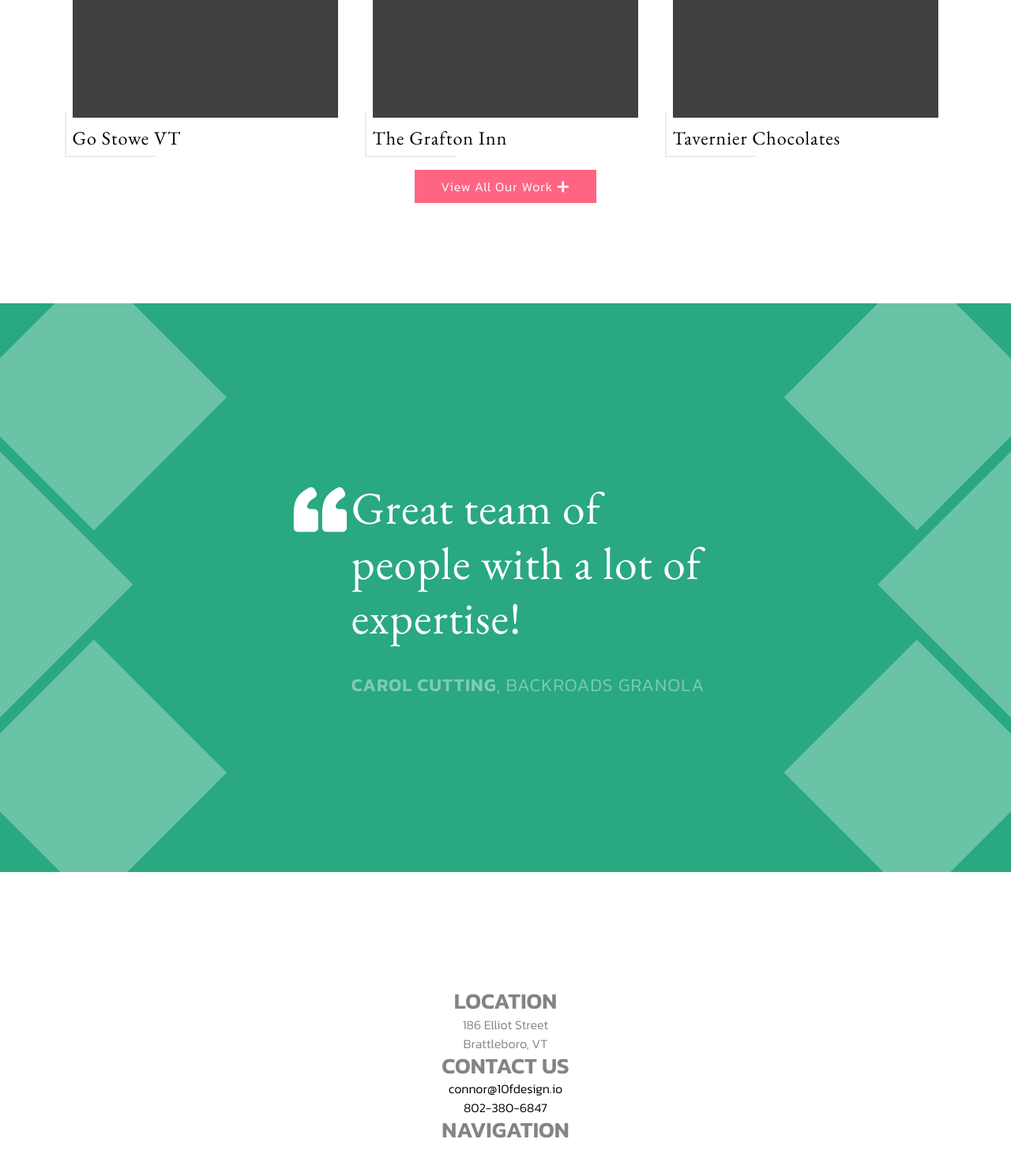
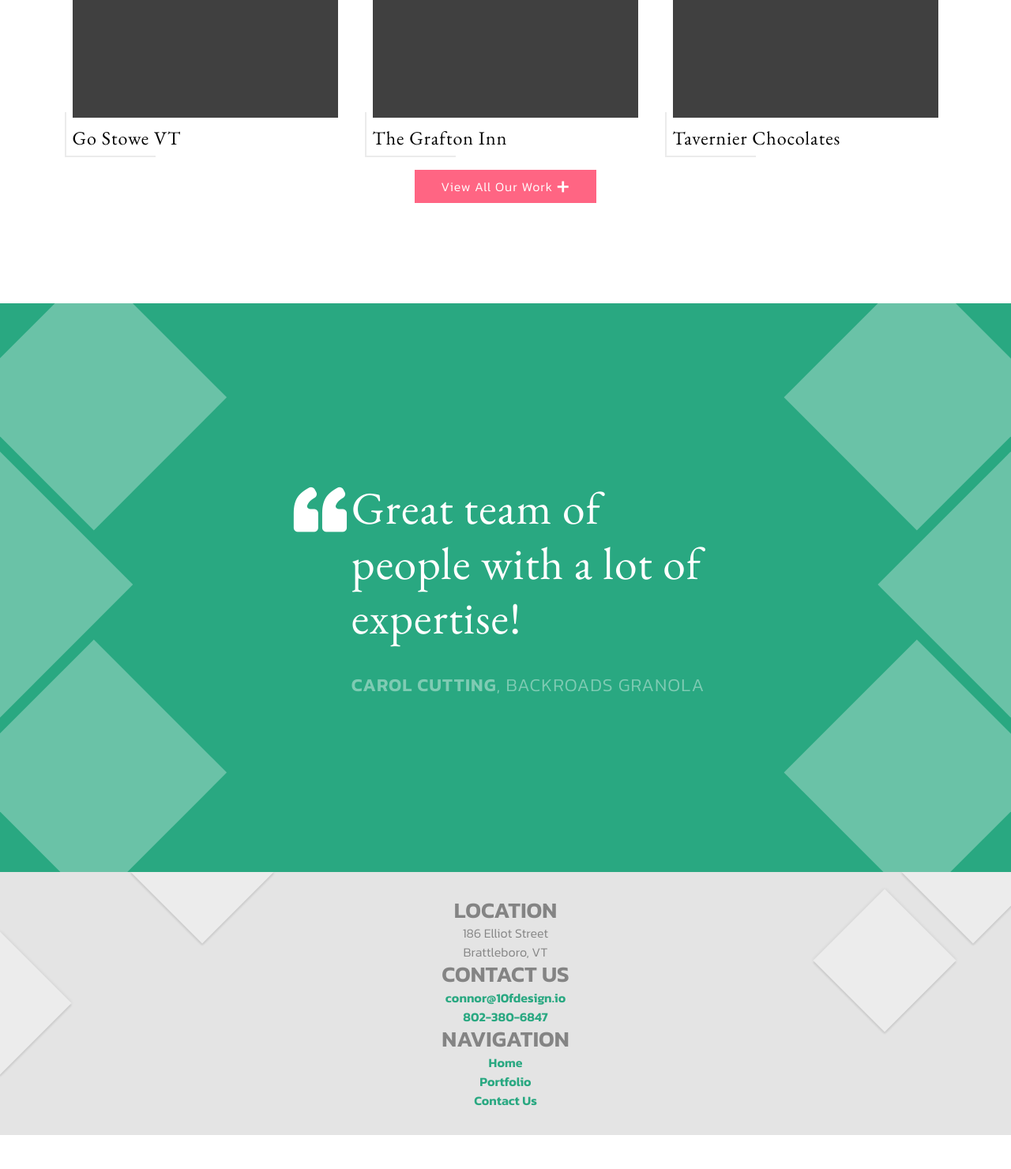
Before and after one commit to 10fdesign/website-dev, a Jekyll site: the page built from index.markdown, in a window 1280 px wide, cut to the strip 1543-3023 px from the top of the page. Shown: the whole strip at 79% size. Built offline with Jekyll 4.4.1, drawn with Linux system fonts in a browser that asks for light colours; after the commit the page ends 2980 px from its top, so only the background shows below that.

Commit message:
Added footer. Tightened up related homepage style.

```diff
--- a/_includes/footer.html
+++ b/_includes/footer.html
@@ -1,6 +1,10 @@
 <footer>
+  <div class="diamonds diamonds-left">
+    <div class="diamond diamond-1"></div>
+    <div class="diamond diamond-2"></div>
+  </div>
+
   <div class="site-info">
-
   	<div class="container">
   		<div class="row">
   			<div class="col-12 text-center">
@@ -12,10 +16,17 @@
   					<a href="mailto:{{ config.email }}">{{ site.email }}</a>
   					<a href="tel:{{ config.phone }}">{{ site.phone }}</a>
   					<h3>Navigation</h3>
+            <a href="/">Home</a>
+            <a href="/portfolio">Portfolio</a>
+            <a href="/contact-us">Contact Us</a>
   				</div>
   			</div>
   		</div>
   	</div>
+  </div>
 
+  <div class="diamonds diamonds-right">
+    <div class="diamond diamond-3"></div>
+    <div class="diamond diamond-4"></div>
   </div>
 </footer>
--- a/_layouts/home.html
+++ b/_layouts/home.html
@@ -95,7 +95,7 @@ layout: default
 	</div>
 </section>
 
-<section class="homepage-section">
+<section class="homepage-section homepage-section-testimonials">
 	<div class="container">
 		<div class="row">
 			<div class="col-md-12 text-center">
--- a/css/style.css
+++ b/css/style.css
@@ -322,6 +322,13 @@ h1.homepage-header-title {
 section.homepage-section {
   margin: 8em 0;
 }
+section.homepage-section:last-of-type {
+    margin-bottom: 0;
+}
+section.homepage-section.homepage-section-testimonials {
+    overflow: hidden;
+}
+
 .homepage-section h2 {
   font-family: 'Kanit';
   font-weight: 300;
@@ -445,11 +452,12 @@ footer a:visited,
 footer a:hover,
 footer a:focus,
 footer a:active {
-  color: black;
+  color: var(--green);
 }
 
 
 footer a {
+  display: inline-block;
   text-decoration: none;
 }
 
@@ -461,12 +469,15 @@ footer a:focus {
 
 .footer-menu, .footer-menu h3 {
   display: flex;
+  align-items: center;
   flex-direction: column;
   font-family: 'Kanit', sans-serif !important;
 }
 
 footer {
   padding: 2em 0;
+  position: relative;
+  background: var(--light-gray);
 }
 
 .footer-menu h3 {
@@ -479,11 +490,7 @@ footer {
   color: #848484;
 }
 
-footer#colophon {
-  background: var(--light-gray);
-}
-
-footer#colophon a {
+footer a {
   color: var(--green);
   font-weight: 600;
 }
@@ -632,3 +639,35 @@ input[type="checkbox"] {
 .post-image {
     position: relative;
 }
+
+.diamond-1 {
+    left: 12rem;
+    top: -4rem;
+}
+
+.diamond-2 {
+    top: 50%;
+    transform: translate(-50%, -50%) rotate(45deg) !important;
+}
+
+.diamond-3 {
+    left: -3rem;
+    top: 0;
+    transform: translate(-50%, -50%) rotate(45deg) !important;
+}
+
+.diamond-4 {
+    left: -10rem;
+    top: 7rem;
+    transform: translate(-50%, -50%) rotate(45deg) !important;
+}
+
+footer {
+    overflow: hidden;
+}
+
+footer .diamond {
+    position: absolute;
+    height: 8rem;
+    box-shadow: 2px 2px 2px rgba(0,0,0,0.25), 0 0 5px rgba(0,0,0,0.35);
+}
```
